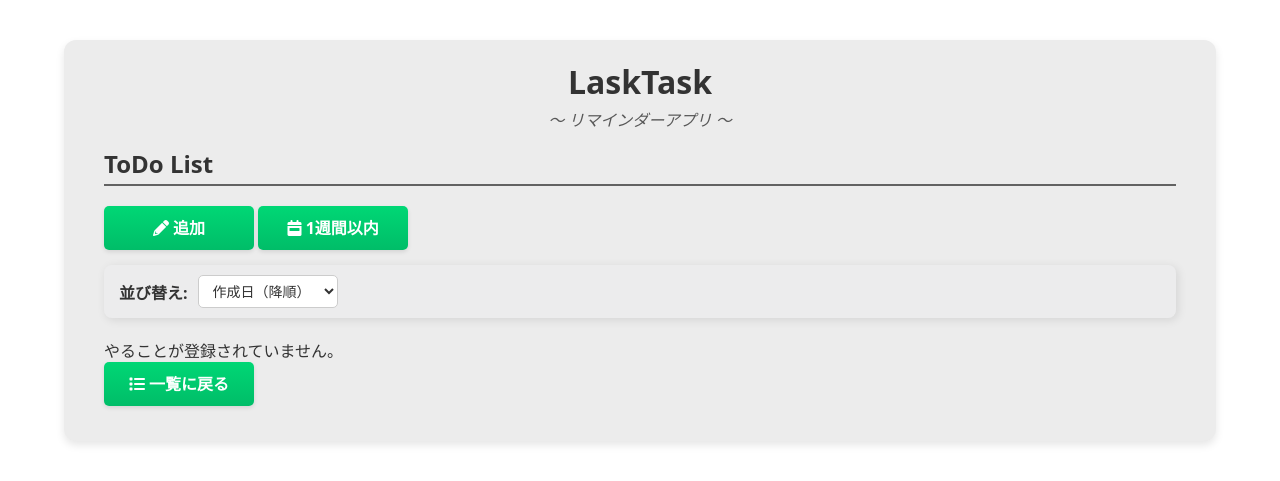
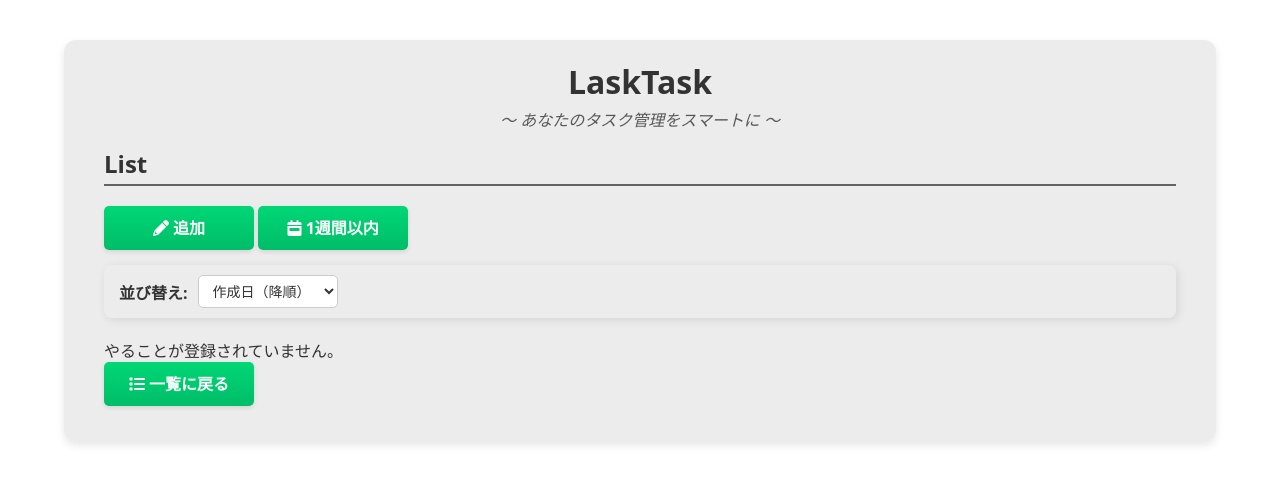
Before and after one commit to KinuGra/docker-flask-todo, a Flask app: page / in a window 1280 px wide. Shown: the top 481 px of the page. Run offline with Flask 3, Linux system fonts and the light colour scheme; data that the repository does not hold is empty.

Commit message:
微調整

```diff
--- a/app/static/css/index.css
+++ b/app/static/css/index.css
@@ -27,7 +27,7 @@
     }
 
     .card {
-        margin-bottom: 24px;
+        margin-bottom: 15px;
         text-align: left;
 
         a {
--- a/app/templates/index.html
+++ b/app/templates/index.html
@@ -11,10 +11,10 @@
 <body>
     <div id="index" class="container">
         <h1><a href="{{ url_for('index') }}">LaskTask</a></h1>
-        <p class="sub-title">〜 リマインダーアプリ 〜</p>
+        <p class="sub-title">〜 あなたのタスク管理をスマートに 〜</p>
 
         <div class="memos">
-            <h2 class="title-border">ToDo List</h2>
+            <h2 class="title-border">List</h2>
 
             <a href="{{ url_for('create_memo') }}" class="button">
                 <i class="fas fa-pencil-alt"></i> 追加
```
